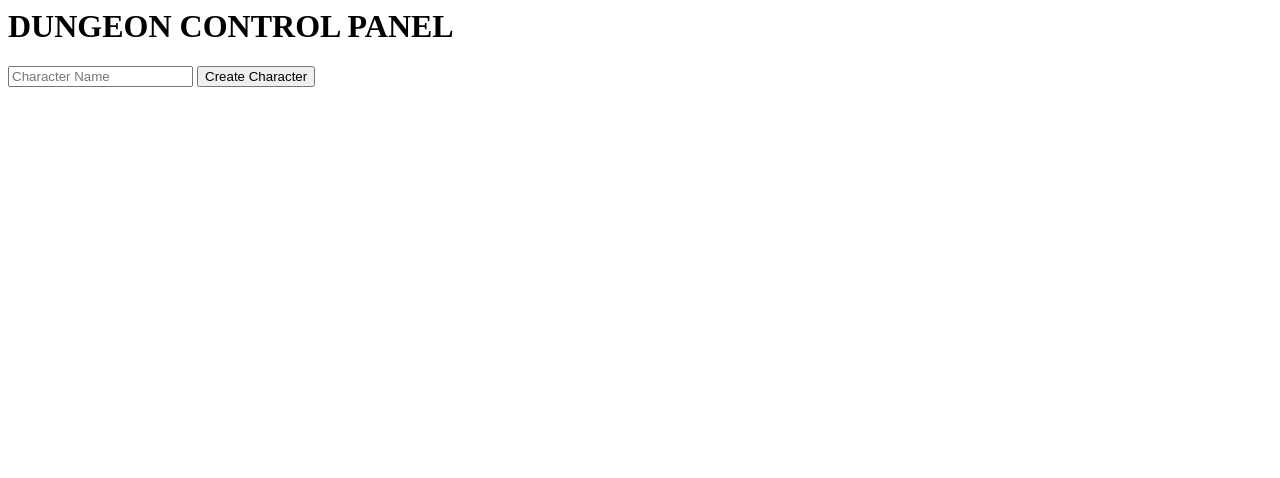
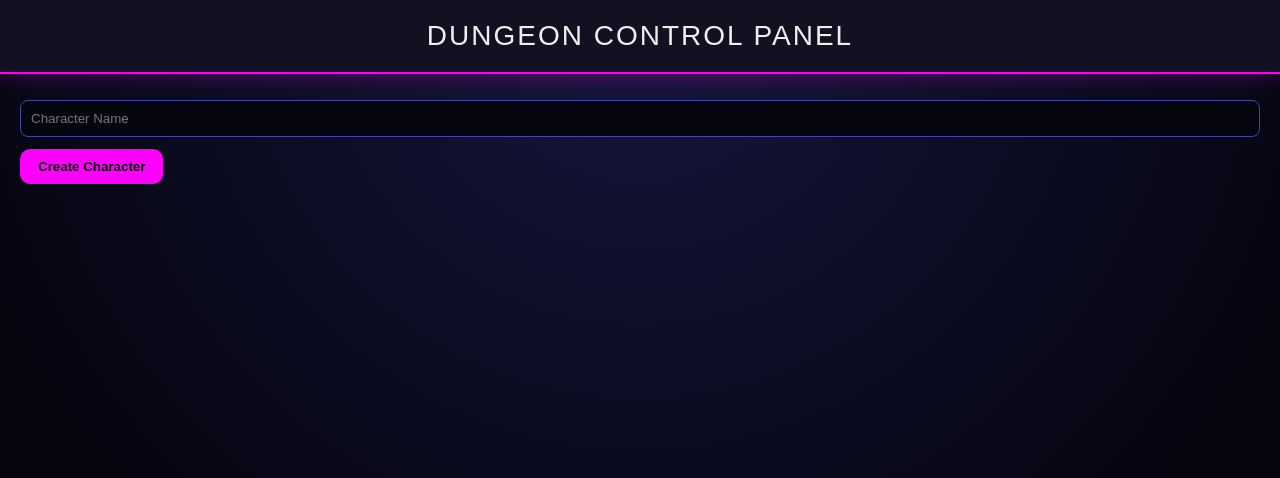
Before and after one commit to chancem5882-web/Dungeon-crawl, a Flask app: page / in a window 1280 px wide. Shown: the top 478 px of the page. Run offline with Flask 3, Linux system fonts and the light colour scheme; data that the repository does not hold is empty.

Commit message:
Update index.html

```diff
--- a/templates/index.html
+++ b/templates/index.html
@@ -1,14 +1,33 @@
-<h1>DUNGEON CONTROL PANEL</h1>
+<link rel="stylesheet" href="/static/style.css">
+
+<div class="header">
+    DUNGEON CONTROL PANEL
+</div>
+
+<div style="padding:20px;">
 
 <form action="/create" method="post">
-<input name="name" placeholder="Character Name">
+
+<input
+name="name"
+placeholder="Character Name">
+
 <button>Create Character</button>
+
 </form>
 
+<br>
+
 {% for c in chars %}
-<div>
+
+<div class="card">
+
 <a href="/c/{{c[0]}}">
 {{c[1]}}
 </a>
+
 </div>
+
 {% endfor %}
+
+</div>
```
